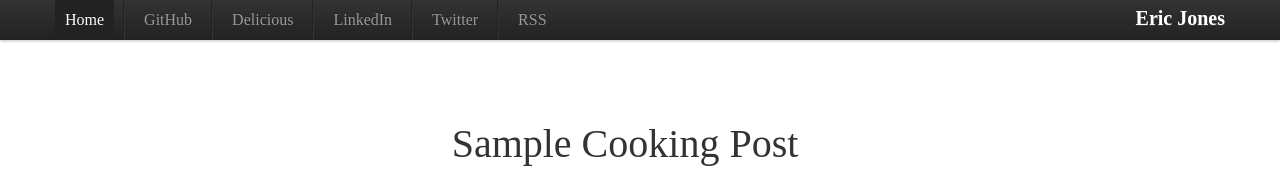
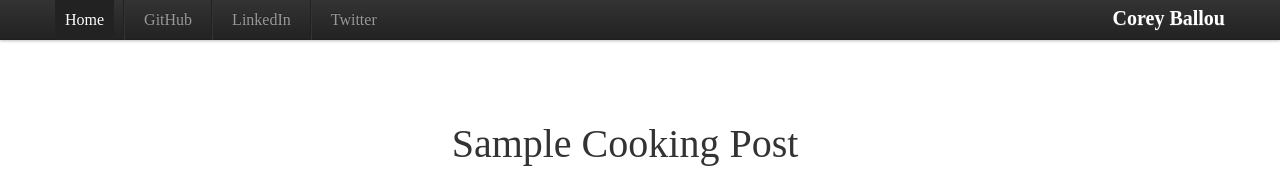
Before and after one commit to cballou/cballou.github.com, a Jekyll site: the page built from _posts/2012-03-01-Sample-Cooking-Post.markdown, in a window 1280 px wide. Shown: the top 190 px of the page. Built offline with Jekyll 4.4.1, drawn with Linux system fonts in a browser that asks for light colours; Markdown is read by kramdown in place of the engine named in the settings; comment, search, counter and statistics services are not loaded.

Commit message:
Fixing up the navigation.

```diff
--- a/_layouts/post2.html
+++ b/_layouts/post2.html
@@ -5,9 +5,8 @@
     <title>{{ page.title }}</title>
     <meta name="viewport" content="width=device-width, initial-scale=1.0">
     <meta name="description" content="">
-    <meta name="author" content="">
+    <meta name="author" content="Corey Ballou">
 
-    <!-- Le styles -->
     <link href="/css/bootstrap.css" rel="stylesheet">
     <link href="/css/bootstrap-responsive.css" rel="stylesheet">
     <link href="/css/docs.css" rel="stylesheet">
@@ -38,32 +33,30 @@
             <span class="icon-bar"></span>
             <span class="icon-bar"></span>
           </a>
-          <a class="brand" href="http://erjjones.github.com">Eric Jones</a>
+          <a class="brand" href="http://cballou.github.com">Corey Ballou</a>
           <div class="nav-collapse">
             <ul class="nav">
               <li class="active">
-                <a href="http://erjjones.github.com">Home</a>
+                <a href="http://cballou.github.com">Home</a>
               </li>
 			  <li class="divider-vertical"></li>
               <li class="">
-                <a href="http://github.com/erjjones" target="_blank">GitHub</a>
+                <a href="http://github.com/cballou" target="_blank">GitHub</a>
               </li>
 			  <li class="divider-vertical"></li>
               <li class="">
-                <a href="http://www.delicious.com/erjjones" target="_blank">Delicious</a>
+                <a href="http://www.linkedin.com/in/cballou" target="_blank">LinkedIn</a>
               </li>
 			  <li class="divider-vertical"></li>
               <li class="">
-                <a href="http://www.linkedin.com/pub/eric-jones/a/848/1b3" target="_blank">LinkedIn</a>
+                <a href="http://www.twitter.com/cballou" target="_blank">Twitter</a>
               </li>
-			  <li class="divider-vertical"></li>
-              <li class="">
-                <a href="http://www.twitter.com/erjjones" target="_blank">Twitter</a>
-              </li>
+			  <!--
 			  <li class="divider-vertical"></li>
 			  <li class="">
                 <a href="http://feeds.feedburner.com/github/xmyo" target="_blank">RSS</a>
               </li>
+			  -->
             </ul>
           </div>
         </div>
@@ -71,7 +64,6 @@
     </div>
 
 	<div class="container">
-
 	  <div class="marketing">
 	  {{ content }}
 	  </div>
@@ -124,9 +107,7 @@
 		(document.getElementsByTagName('HEAD')[0] || document.getElementsByTagName('BODY')[0]).appendChild(s);
 	}());
 	</script>
-	<!-- Google Analytics -->
 	<script type="text/javascript">
-
 	var _gaq = _gaq || [];
 	_gaq.push(['_setAccount', 'UA-26735564-1']);
 	_gaq.push(['_trackPageview']);
@@ -136,7 +117,6 @@
 	  ga.src = ('https:' == document.location.protocol ? 'https://ssl' : 'http://www') + '.google-analytics.com/ga.js';
 	  var s = document.getElementsByTagName('script')[0]; s.parentNode.insertBefore(ga, s);
 	})();
-
 	</script>
   </body>
 </html>
```
Also changed, not shown: other parts of _layouts/post2.html (+1 -14 lines), _layouts/layout.html (+1 -9 lines). Lines whose indentation alone changed are shown as unchanged.
